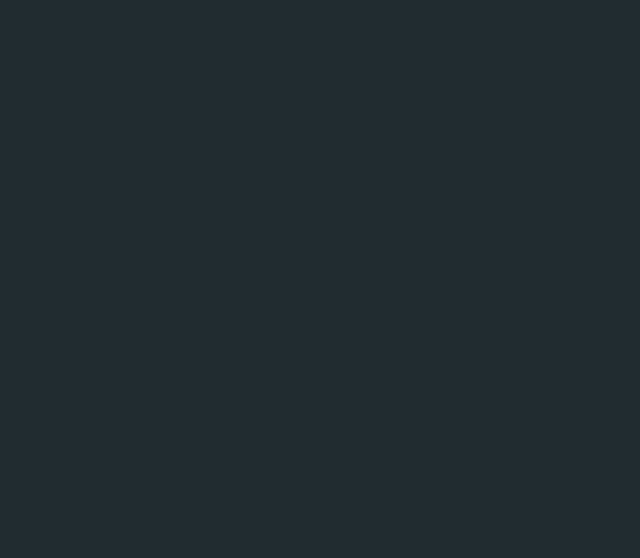
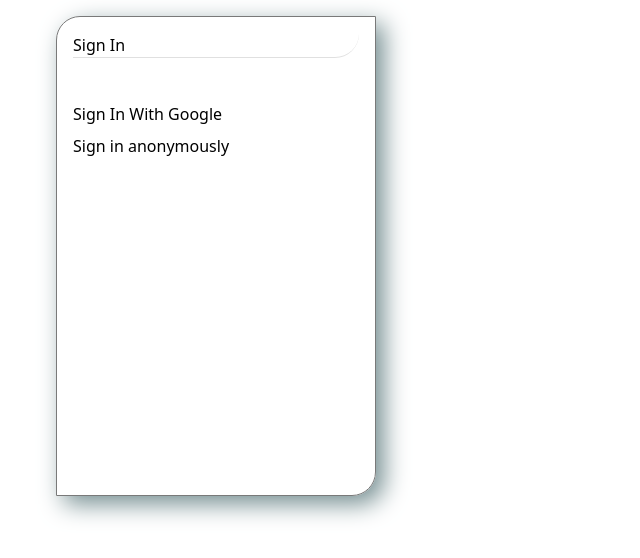
Before and after one commit to lucas-pohl-tomko/vi-chatting, a Vue app: page /welcome/login in a window 1280 px wide. Before the commit this address had no page. Shown: the top 558 px of the page, without its empty margins (0-640 px from the left). Built offline with nearby package versions, Linux system fonts and the light colour scheme; no server answers.

Commit message:
google auth and reactivating auth verification with new login screen

```diff
--- a/src/App.vue
+++ b/src/App.vue
@@ -1,5 +1,16 @@
 <script setup lang="ts">
 import { RouterLink, RouterView } from 'vue-router'
+import { onMounted, watch } from 'vue';
+import { useAuth } from './firebase';
+import router from './router';
+const { user, isLogin } = useAuth()
+
+watch(user, ()=> {
+    if(!user.value){
+        router.push('/welcome/login')
+    }
+    console.log('user: ',user.value)
+})
 </script>
 
 <template>
@@ -7,7 +18,7 @@ import { RouterLink, RouterView } from 'vue-router'
 </template>
 
 <style lang="scss">
-body{
-    background-color: rgb(33, 44, 48);
-}
+// body{
+//     background-color: rgb(33, 44, 48);
+// }
 </style>
--- a/src/firebase.ts
+++ b/src/firebase.ts
@@ -1,5 +1,13 @@
-import {initializeApp} from 'firebase/app'
-import { getAuth, GoogleAuthProvider, signInWithPopup } from 'firebase/auth'
+import { initializeApp } from 'firebase/app'
+import {
+    getAuth,
+    GoogleAuthProvider,
+    signInWithPopup,
+    signOut,
+    signInAnonymously,
+    setPersistence,
+    browserSessionPersistence
+} from 'firebase/auth'
 import { getFirestore, collection } from 'firebase/firestore'
 import { ref, onUnmounted, computed } from 'vue'
 
@@ -13,23 +21,40 @@ const firebase = initializeApp({
 })
 
 const auth = getAuth()
-
+export const currentUser = auth.currentUser;
 export function useAuth() {
     const user = ref()
     const unsubscribe = auth.onAuthStateChanged((_user) => (user.value = _user))
-    onUnmounted(unsubscribe)
     const isLogin = computed(() => user.value !== null)
-
     const signIn = async () => {
         const googleProvider = new GoogleAuthProvider()
         await signInWithPopup(auth, googleProvider)
     }
-    const signOut = () => auth.signOut()
+    const logOff = () => {
+        signOut(auth)
+            .then(() => {
+                // Sign-out successful.)
+            })
+            .catch((error) => {
+                // An error happened.
+            })
+    }
+    const logInAnonymously = () => {
+        signInAnonymously(auth)
+            .then(() => {
+                // Signed in..
+            })
+            .catch((error) => {
+                const errorCode = error.code
+                const errorMessage = error.message
+                // ...
+            })
+    }
 
-    return { user, isLogin, signIn, signOut }
+    return { user, isLogin, signIn, logOff, logInAnonymously }
 }
+export const firestore = getFirestore(firebase)
 
-const firestore = getFirestore(firebase)
 // const messagesCollection = collection(firestore,'messages')
 // const messagesQuery = messagesCollection.orderBy('createdAt', 'desc').limit(100)
 // const filter = new Filter()
--- a/src/layouts/Home.vue
+++ b/src/layouts/Home.vue
@@ -24,6 +24,11 @@
                         </v-list-item>
                     </v-list-item>
                 </v-list>
+                <template v-slot:append>
+                    <div class="pa-2 m-5" v-if="isLogin">
+                        <v-btn block @click="logOff()">Logout</v-btn>
+                    </div>
+                </template>
             </v-navigation-drawer>
 
             <v-main style="height: 100vh; overflow-y: auto">
@@ -37,6 +42,9 @@
 import { RouterView } from 'vue-router'
 import { ref } from 'vue'
 import { useDisplay } from 'vuetify'
+import { useAuth } from '../firebase'
+
+const { isLogin, logOff } = useAuth()
 
 const mobile = useDisplay().mobile
 
--- a/src/layouts/Welcome.vue
+++ b/src/layouts/Welcome.vue
@@ -1,9 +1,11 @@
 <template>
     <div>
+        <router-view></router-view>
     </div>
 </template>
 
 <script lang="ts" setup>
+import { RouterView } from 'vue-router'
 
 </script>
 
--- a/src/router/index.ts
+++ b/src/router/index.ts
@@ -1,5 +1,6 @@
 import { createRouter, createWebHistory } from 'vue-router'
-import { useAuth } from "../firebase"
+import { useAuth, currentUser } from "../firebase"
+const { user, isLogin, isLogged } = useAuth()
 const router = createRouter({
     history: createWebHistory(import.meta.env.BASE_URL),
     routes: [
@@ -15,15 +16,30 @@ const router = createRouter({
                 }
             ]
         },
+        {
+            path: '/welcome',
+            name: 'welcome',
+            component: () => import('../layouts/Welcome.vue'),
+            children:[
+                {
+                    path: 'login',
+                    name: 'login',
+                    component: () => import('../views/LoginForm.vue'),
+                }
+            ]
+        },
     ]
 })
-// router.beforeEach(async (to, from) => {
+// router.beforeEach(async (to, from, next) => {
 //     if (
 //       // make sure the user is authenticated
-//       !useAuth().signIn()
+//       !currentUser && to.name !== 'login'
 //     ) {
 //       // redirect the user to the login page
-//       return { name: 'Login' }
+//       next({ name: 'login' })
+//     } else{
+//         next()
+//         console.log('useAuth().isLogin', currentUser, isLogin.value, user.value, to.name)
 //     }
 //   })
 
--- a/src/views/LoginForm.vue
+++ b/src/views/LoginForm.vue
@@ -1,10 +1,76 @@
 <template>
-    <h2>Sign In With Google</h2>
-    <button @click="signIn()"></button>
+    <v-container class="flex justify-center align-center h-screen">
+        <div class="container flex flex-column card justify-center bg-cyan-200 rounded-shaped">
+            <h2
+                class="flex justify-center align-center font-medium text-3xl rounded-shaped border-b-cyan-300 border-b h-28 mb-10"
+            >
+                Sign In
+            </h2>
+            <button
+                class="login-button bg-gradient-to-r from-cyan-300 to-cyan-500 text-black m-10"
+                @click="callSignIn()"
+            >
+                <h2>Sign In With Google</h2>
+            </button>
+            <button
+                class="login-button bg-gradient-to-r from-cyan-300 to-cyan-500 text-black m-10 hover:"
+                @click="callAnonymousSignIn()"
+            >
+                <h2>Sign in anonymously</h2>
+            </button>
+            <!-- <button class="login-button bg-gradient-to-r from-cyan-300 to-cyan-500 text-black m-10 hover:" @click="logOff()"><h2>Sign out</h2></button>
+            <button class="login-button bg-gradient-to-r from-cyan-300 to-cyan-500 text-black m-10" @click="displayUser()"><h2>displayUser</h2></button> -->
+            <!-- <button class="login-button bg-gradient-to-r from-cyan-300 to-cyan-500 text-black m-10" @click="getChats()"><h2>Get Chats</h2></button>
+            <button class="login-button bg-gradient-to-r from-cyan-300 to-cyan-500 text-black m-10">
+                <h2>{{ chats }}</h2>
+            </button> -->
+        </div>
+    </v-container>
 </template>
 
 <script lang="ts" setup>
-import { useAuth } from '../firebase';
+import { ref } from 'vue'
+import { useAuth } from '../firebase'
+import { firestore } from '../firebase'
+import { collection, getDocs } from 'firebase/firestore'
+import router from '@/router'
+const { user, isLogin, signIn, logInAnonymously } = useAuth()
 
-const { user, isLogin, signOut, signIn } = useAuth()
+const chats = ref()
+
+function displayUser() {
+    console.log(user.value, isLogin.value)
+}
+async function callSignIn() {
+    console.log(user)
+    await signIn()
+    router.push('/')
+}
+function callAnonymousSignIn() {
+    console.log(user)
+    logInAnonymously()
+    router.push('/')
+}
+async function getChats() {
+    chats.value = []
+    const querySnapshot = await getDocs(collection(firestore, 'Chats'))
+    querySnapshot.forEach((doc) => {
+        chats.value.push(doc.data())
+        console.log(`${doc.id} => ${doc.data()}`)
+    })
+}
 </script>
+
+<style lang="scss">
+.card {
+    width: 20rem;
+    height: 30rem;
+    padding: 1rem;
+    border: 1px solid rgb(121, 121, 121);
+    box-shadow: 0.5rem 0.5rem 1.5rem rgb(117, 142, 145);
+}
+.login-button {
+    border-radius: 10px;
+    min-height: 2rem;
+}
+</style>
```
